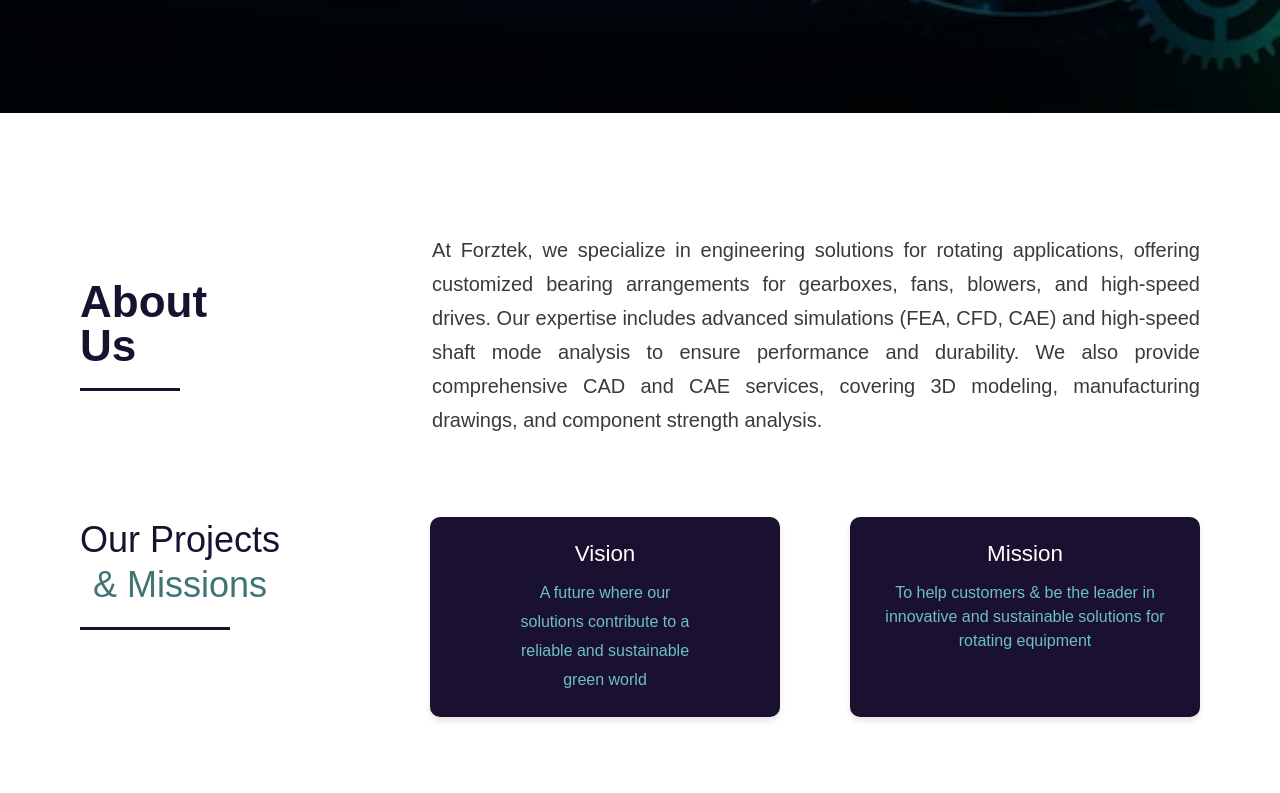
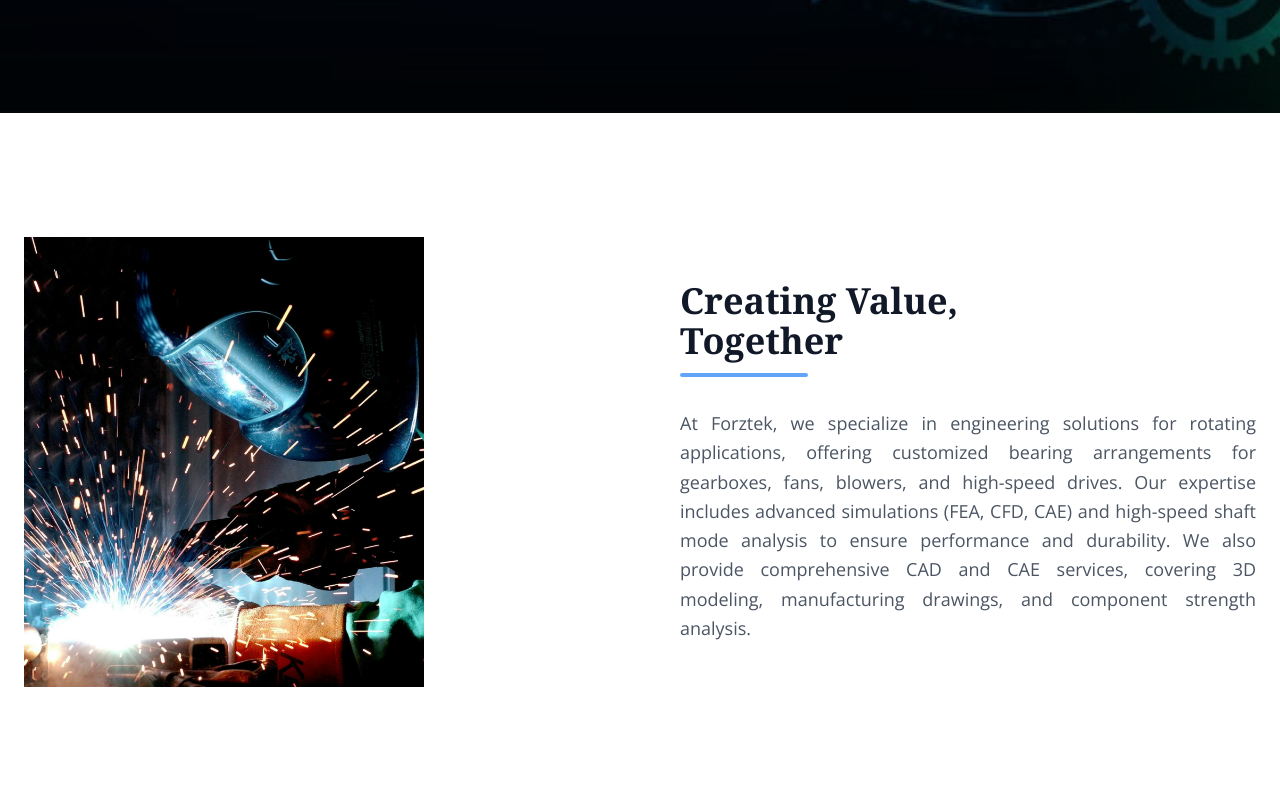
Before and after one commit to SarveshRajoba/Forztek, a React (Create React App) app: page / in a window 1280 px wide. Shown: the part 687-1480 px from the top of the page. Built offline with nearby package versions, Linux system fonts and the light colour scheme.

Commit message:
Change in aboutUs.js

```diff
--- a/src/pages/AboutUs.css
+++ /dev/null
@@ -1,169 +0,0 @@
-/* src/styles/AboutUs.css */
-
-.about-us {
-    font-family: 'Arial', sans-serif;
-    background-color: #ffffff;
-    color: #1a1a1a;
-    padding: 40px 40px;
-    max-width: 1200px;
-    margin: 0 auto;
-}
-
-/* About Section */
-.about-section {
-    margin-top: 80px;
-    display: flex;
-    gap: 150px;
-    align-items: center;
-    /* Adjust alignment */
-    margin-bottom: 60px;
-}
-
-.about-title-section {
-    display: flex;
-    flex-direction: column;
-    align-items: flex-start;
-    margin-right: 75px;
-}
-
-.about-title {
-    font-size: 2.75rem;
-    font-weight: bold;
-    color: #1a1131;
-    text-align: left;
-    gap: 0px 50px;
-    margin: 0;
-    line-height: 1;
-}
-
-.about-us-line {
-    display: block;
-    margin: 0;
-}
-
-.title-line {
-    width: 100px;
-    height: 3px;
-    background: #1a1131;
-    margin-top: 20px;
-}
-
-.about-description {
-    font-size: 1.25rem;
-    line-height: 1.7;
-    color: #3a3a3a;
-    max-width: 800px;
-    text-align: justify;
-    /* Adjust text alignment */
-}
-
-/* Projects Section */
-.projects-section {
-    margin-top: 5rem;
-    display: flex;
-    gap: 50px;
-    align-items: flex-start;
-    margin-bottom: 60px;
-}
-
-.projects-title {
-    display: flex;
-    flex-direction: column;
-    align-items: flex-start;
-    margin-bottom: 40px;
-}
-
-.projects-title h2 {
-    font-size: 2.25rem;
-    margin: 0;
-    color: #1a1131;
-    line-height: 1.25;
-}
-
-.projects-line {
-    display: block;
-}
-
-.projects-title h2 span {
-    color: #417474;
-    /* Teal */
-}
-
-.projects-title .title-line {
-    width: 150px;
-    height: 3px;
-    background: #1a1131;
-    margin-top: 20px;
-}
-
-.projects-content {
-    display: flex;
-    gap: 70px;
-    align-items: flex-start;
-}
-
-.projects-title {
-    flex-basis: 30%;
-}
-
-.cards {
-    flex-basis: 70%;
-    display: flex;
-    justify-content: flex-start;
-    gap: 70px;
-}
-
-/* Card styles */
-.card {
-    width: 350px;
-    background: #1a1131;
-    color: white;
-    padding: 20px;
-    border-radius: 10px;
-    text-align: center;
-    box-shadow: 0 4px 6px rgba(0, 0, 0, 0.1);
-    transition: transform 0.3s ease, box-shadow 0.3s ease;
-}
-
-.card:hover {
-    transform: translateY(-10px);
-    /* "Pop" effect */
-    box-shadow: 0 10px 20px rgba(0, 0, 0, 0.2);
-    /* Larger shadow */
-}
-
-.card h3 {
-    margin-bottom: 10px;
-    font-size: 1.4rem;
-    color: #ffffff;
-}
-
-.card p {
-    margin: 5px 0;
-    color: #6ebfbf;
-    /* Lighter teal */
-}
-
-/* Responsive adjustments */
-@media (max-width: 768px) {
-    .about-section {
-        flex-direction: column;
-    }
-
-    .projects-content {
-        flex-direction: column;
-        align-items: flex-start;
-    }
-
-    .cards {
-        flex-direction: column;
-        gap: 40px;
-        align-items: center;
-    }
-
-    .card {
-        width: 100%;
-        max-width: 100px;
-
-    }
-}
--- a/src/pages/AboutUs.js
+++ b/src/pages/AboutUs.js
@@ -1,58 +1,40 @@
 // src/pages/AboutUs.js
 import React from "react";
-import "./AboutUs.css";
+// import Blueline from "../components/blueline";
 
 const AboutUs = () => {
     return (
-        <div className="about-us">
-            <div className="about-section">
-                <div className="about-title-section">
-                    <h1 className="about-title">
-                        About<br />
-                        <span className="about-us-line">Us</span>
+        <div className="bg-white text-gray-900 px-6 py-6 max-w-screen-xl mx-auto mt-5 mb-5">
+            {/* About Section */}
+            <div className="mt-20 mb-20 flex flex-col md:flex-row items-center justify-between gap-6">
+
+                {/* About Us Image */}
+                <div className="flex-shrink-0 mb-6 md:mb-0">
+                    <img
+                        src="/aboutUs_image.png"
+                        alt="About Us"
+                        className="w-[400px] h-[450px] object-cover"
+                    />
+                </div>
+
+                {/* About Us Information */}
+                <div className="text-lora mt-0 md:mt-0 max-w-xl text-center md:text-left md:ml-6"> {/* Reduced only the left margin */}
+                    <h1 className="font-serif text-4xl font-bold mb-3">
+                        Creating Value, <span className="block">Together</span>
                     </h1>
-                    <div className="title-line"></div>
-                </div>
-                <p className="about-description">
-                    At Forztek, we specialize in engineering solutions for rotating applications, offering customized bearing
-                    arrangements for gearboxes, fans, blowers, and high-speed drives. Our expertise includes advanced simulations
-                    (FEA, CFD, CAE) and high-speed shaft mode analysis to ensure performance and durability. We also provide
-                    comprehensive CAD and CAE services, covering 3D modeling, manufacturing drawings, and component strength
-                    analysis.
-                </p>
-            </div>
-
-            <div className="projects-section">
-                <div className="projects-title">
-                    <h2>
-                        Our Projects<br />
-                        <span className="projects-line">& Missions</span>
-                    </h2>
-                    <div className="title-line"></div>
-                </div>
-                <div className="projects-content">
-                    <div className="cards">
-                        <div className="card">
-                            <h3>Vision</h3>
-                            <p>A future where
-                                our </p>
-                            <p>solutions contribute to
-                                a </p>
-                            <p>reliable and sustainable</p>
-                            <p>green world</p>
-                        </div>
-                        <div className="card">
-                            <h3>Mission</h3>
-                            <p>To help customers
-                                & be the leader in
-                                innovative and sustainable
-                                solutions for
-                                rotating equipment</p>
-                        </div>
+                    <div>
+                        <div className="w-32 h-1 mt-2 bg-blue-400 rounded-3xl mb-8 mx-auto md:mx-0"></div>
                     </div>
+                    <p className="text-lg text-gray-600 text-justify leading-relaxed mt-4">
+                        At Forztek, we specialize in engineering solutions for rotating applications, offering customized bearing
+                        arrangements for gearboxes, fans, blowers, and high-speed drives. Our expertise includes advanced simulations
+                        (FEA, CFD, CAE) and high-speed shaft mode analysis to ensure performance and durability. We also provide
+                        comprehensive CAD and CAE services, covering 3D modeling, manufacturing drawings, and component strength analysis.
+                    </p>
                 </div>
             </div>
         </div>
+
     );
 };
 
```
Also changed, not shown: public/index.html (+8 -15 lines), public/aboutUs_image.png (added), 1 other file (tests, documents, lock files or other folders).
